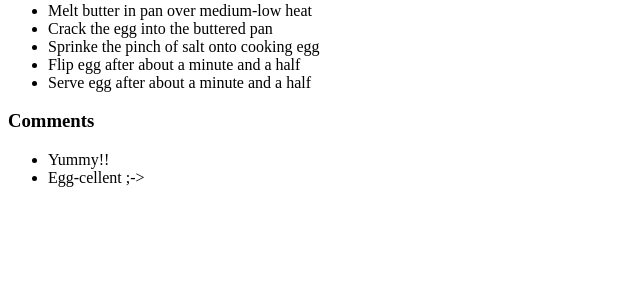
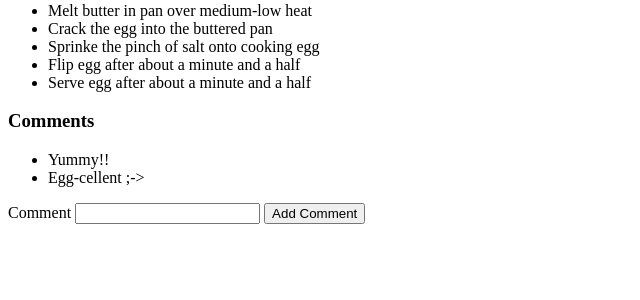
Before and after one commit to ARBUCHELI/FLASK-COOKING-BY-MYSELF, a Flask app: page /recipe/1 in a window 1280 px wide. Shown: the part 295-595 px from the top of the page, without its empty margins (0-640 px from the left). Run offline with Flask 3, Linux system fonts and the light colour scheme.

Commit message:
feat: flask forms - template form variables

```diff
--- a/templates/recipe.html
+++ b/templates/recipe.html
@@ -28,4 +28,13 @@
     <li>{{ comment }}</li>
   {% endfor %}
   </ul>
+  <!-- Tamplate Form Variables -->
+  <form method="POST">
+    {{ template_form.hidden_tag() }}
+    <!-- Insert StringField elements here -->
+    {{ template_form.comment.label }}
+    {{ template_form.comment() }}
+    <!-- Insert SubmitField element here -->
+    {{ template_form.submit() }}
+    </form>
 {% endblock %}
```
